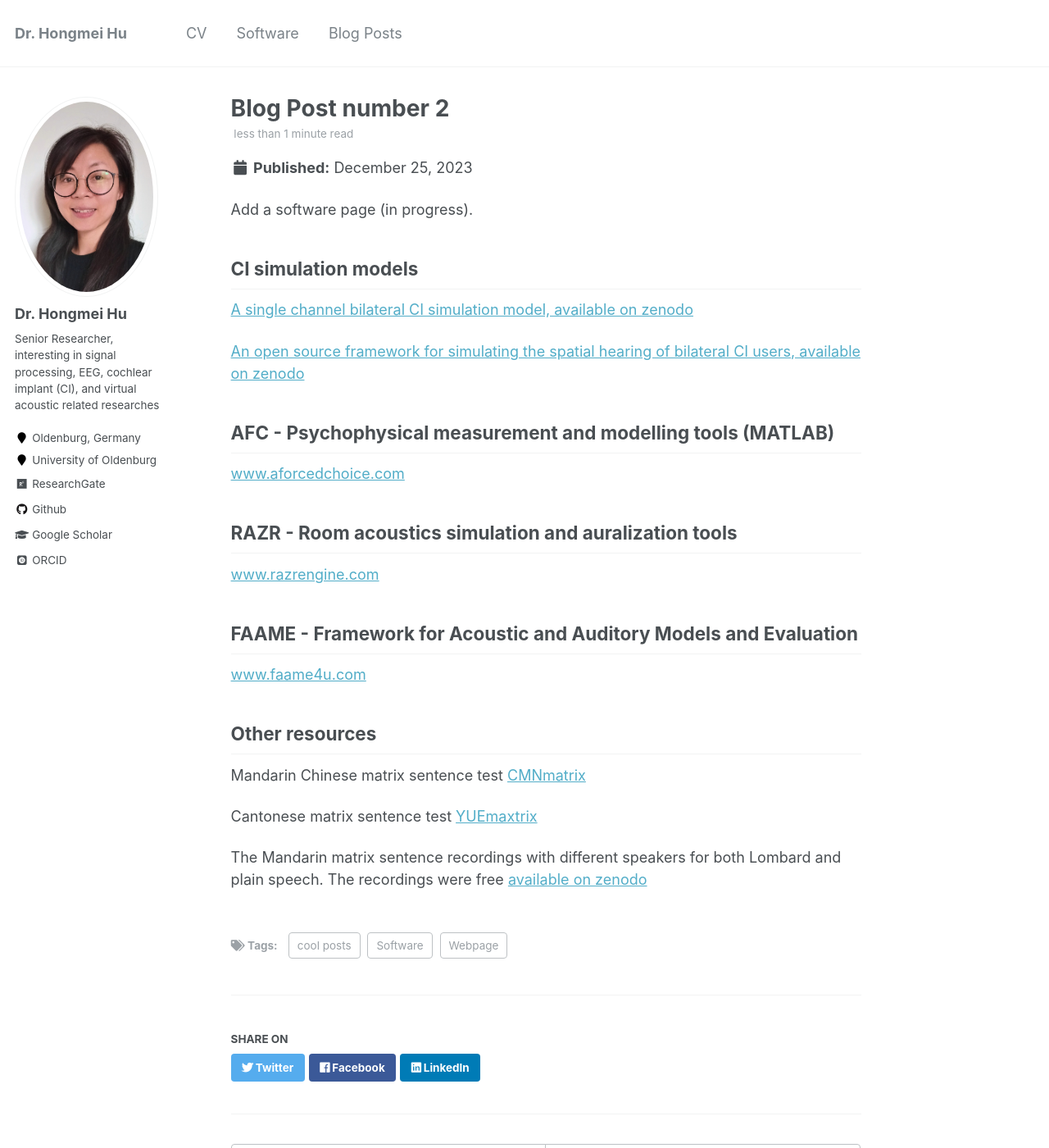
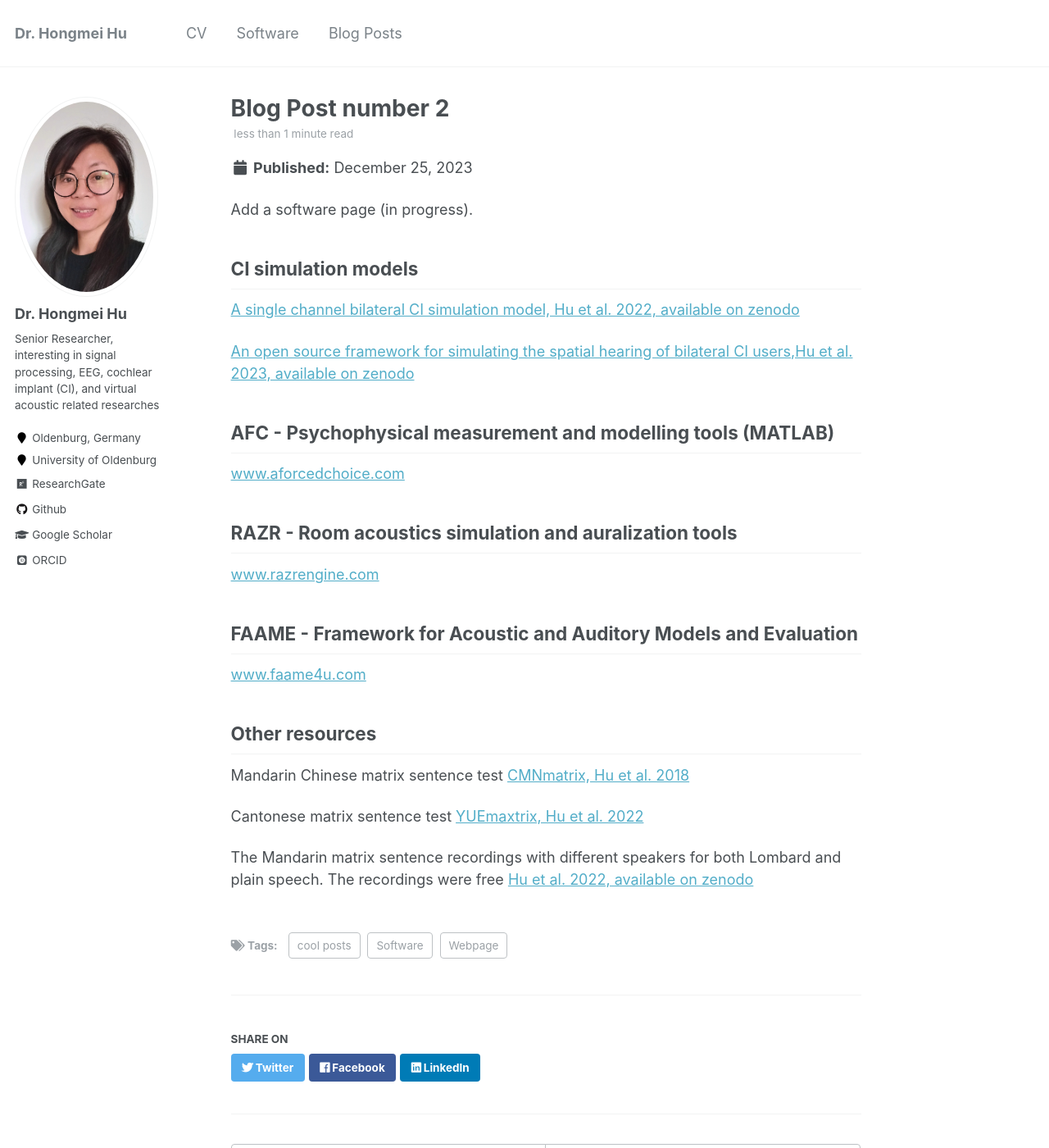
Before and after one commit to HongmeiHu/HongmeiHu.github.io, a Jekyll site: the page built from _posts/2023-12-25-blog-post-2.md, in a window 1280 px wide and 1400 px high. Shown: the whole window at 82% size. Built offline with Jekyll 4.4.1, drawn with Linux system fonts in a browser that asks for light colours; some web fonts are replaced.

```diff
--- a/_posts/2023-12-25-blog-post-2.md
+++ b/_posts/2023-12-25-blog-post-2.md
@@ -12,9 +12,9 @@ Add a software page (in progress).
 
 
 ## CI simulation models
-[A single channel bilateral CI simulation model, available on zenodo](https://zenodo.org/records/5571858)
+[A single channel bilateral CI simulation model, Hu et al. 2022, available on zenodo](https://zenodo.org/records/5571858)
 
-[An open source framework for simulating the spatial hearing of bilateral CI users, available on zenodo](https://zenodo.org/records/7471961)
+[An open source framework for simulating the spatial hearing of bilateral CI users,Hu et al. 2023, available on zenodo](https://zenodo.org/records/7471961)
 
 
 
@@ -36,8 +36,8 @@ Add a software page (in progress).
 
 
 ## Other resources
-Mandarin Chinese matrix sentence test [CMNmatrix](https://doi.org/10.1080/14992027.2018.1483083)
+Mandarin Chinese matrix sentence test [CMNmatrix, Hu et al. 2018](https://doi.org/10.1080/14992027.2018.1483083)
 
-Cantonese matrix sentence test [YUEmaxtrix](https://doi.org/10.1080/14992027.2022.2142683)
+Cantonese matrix sentence test [YUEmaxtrix, Hu et al. 2022](https://doi.org/10.1080/14992027.2022.2142683)
 
-The Mandarin matrix sentence recordings with different speakers for both Lombard and plain speech. The recordings were free [available on zenodo](https://zenodo.org/records/7063030)
+The Mandarin matrix sentence recordings with different speakers for both Lombard and plain speech. The recordings were free [Hu et al. 2022, available on zenodo](https://zenodo.org/records/7063030)
```
Also changed, not shown: _pages/software.md (+3 -3 lines).
